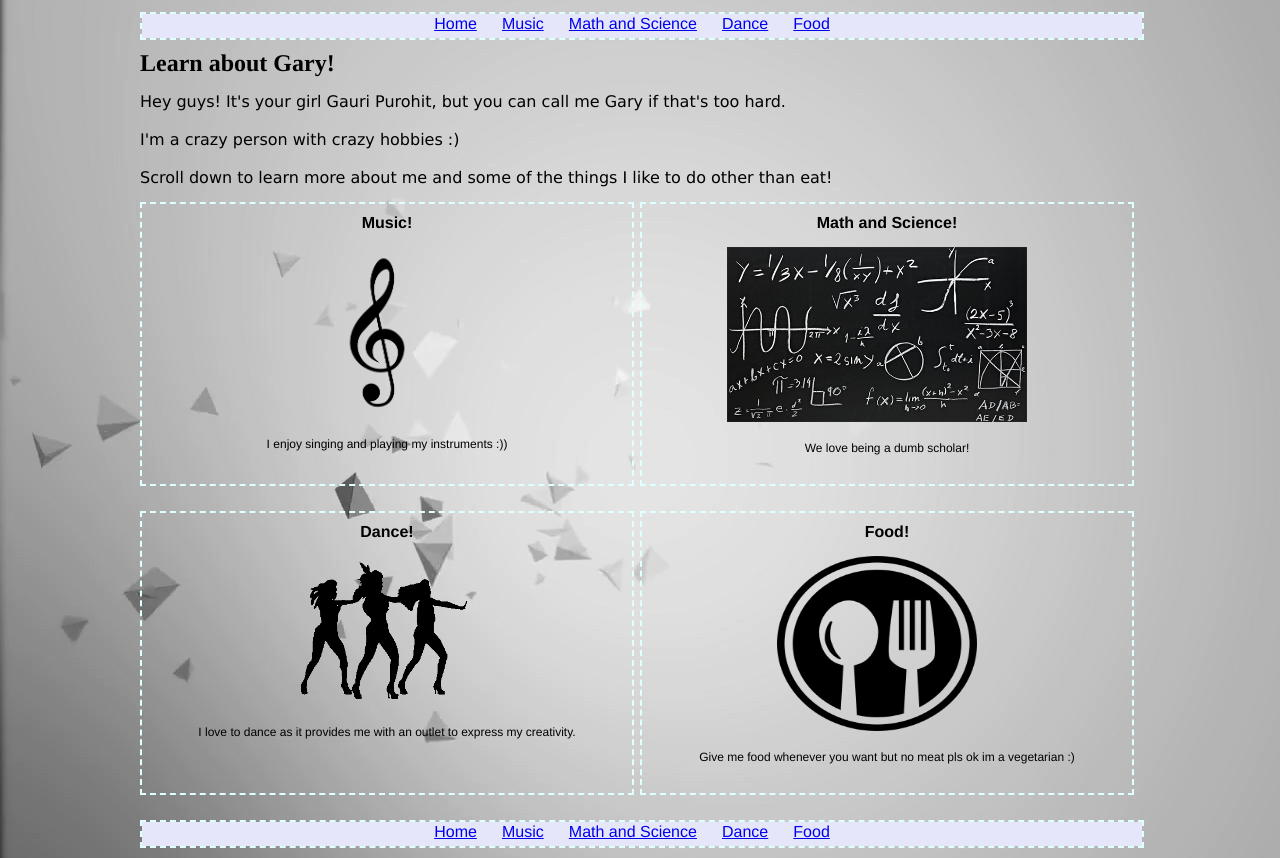
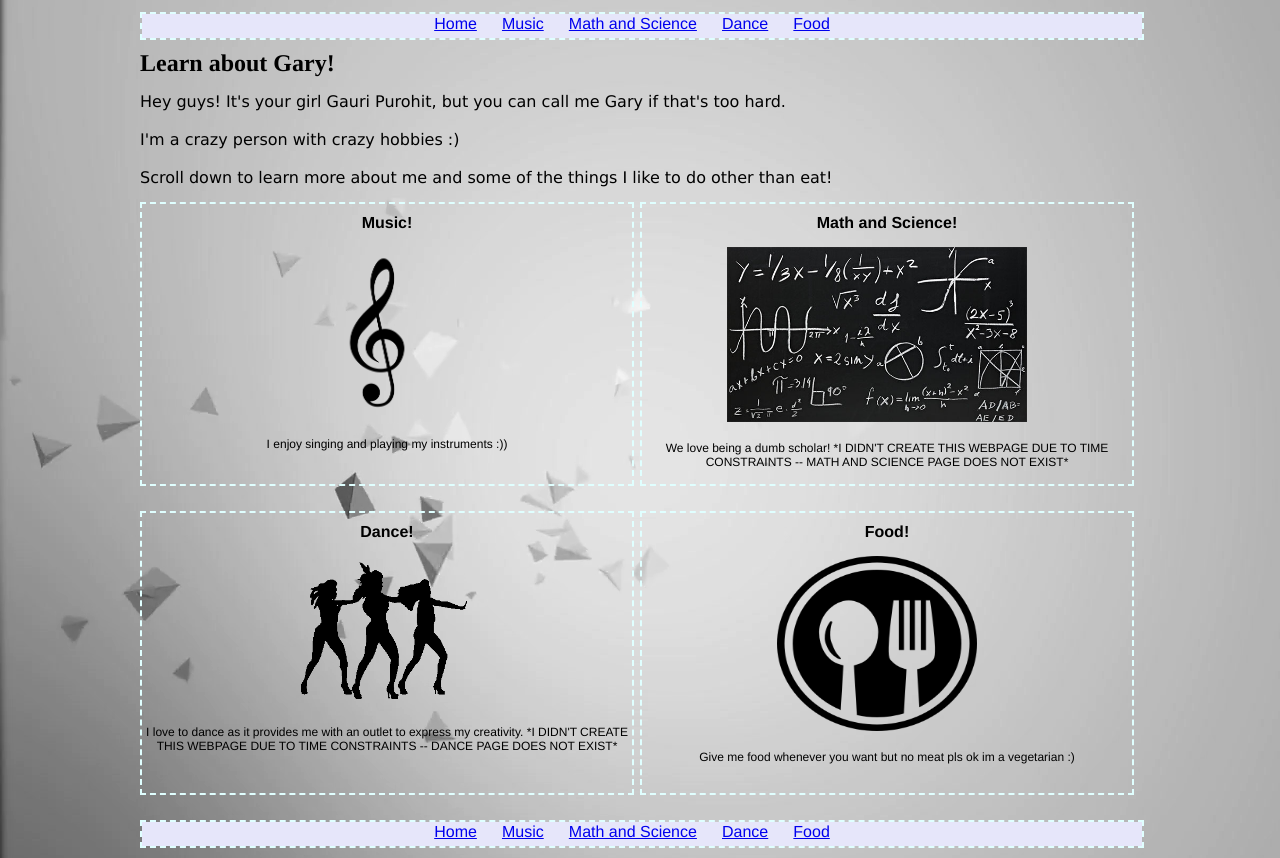
Before and after one commit to purohg21/purohg21.github.io, a plain HTML site: page index.html in a window 1280 px wide. Shown: the part 89-947 px from the top of the page. Drawn offline with Linux system fonts and the light colour scheme.

Commit message:
Update index.html

```diff
--- a/index.html
+++ b/index.html
@@ -33,7 +33,7 @@
 				<div class="imgdiv" align="center">
 					<div class="imgtitle"> Math and Science! </div>
 					<div><a href="mysecond.html" style="padding-right:20px;" class="linktext"><img src="mathscience.jpg" title="I'm! A! Nerd!" width="300" class="imgself"></a></div>
-					<div class="imgcaption"> We love being a dumb scholar! </div>
+					<div class="imgcaption"> We love being a dumb scholar! *I DIDN'T CREATE THIS WEBPAGE DUE TO TIME CONSTRAINTS -- MATH AND SCIENCE PAGE DOES NOT EXIST* </div>
 				</div>
 			</td>
 		</tr>
@@ -42,7 +42,7 @@
 				<div class="imgdiv" align="center">
 					<div class="imgtitle"> Dance! </div>
 					<a href="mythird.html" style="padding-right:20px;" class="linktext"><img src="dance.gif" title="Dance! Is! Fun!" width="200" class="imgself"></a>
-					<div class="imgcaption"> I love to dance as it provides me with an outlet to express my creativity. </div>
+					<div class="imgcaption"> I love to dance as it provides me with an outlet to express my creativity. *I DIDN'T CREATE THIS WEBPAGE DUE TO TIME CONSTRAINTS -- DANCE PAGE DOES NOT EXIST*</div>
 				</div>
 			</td>
 			<td width="50%" height="300">
```
